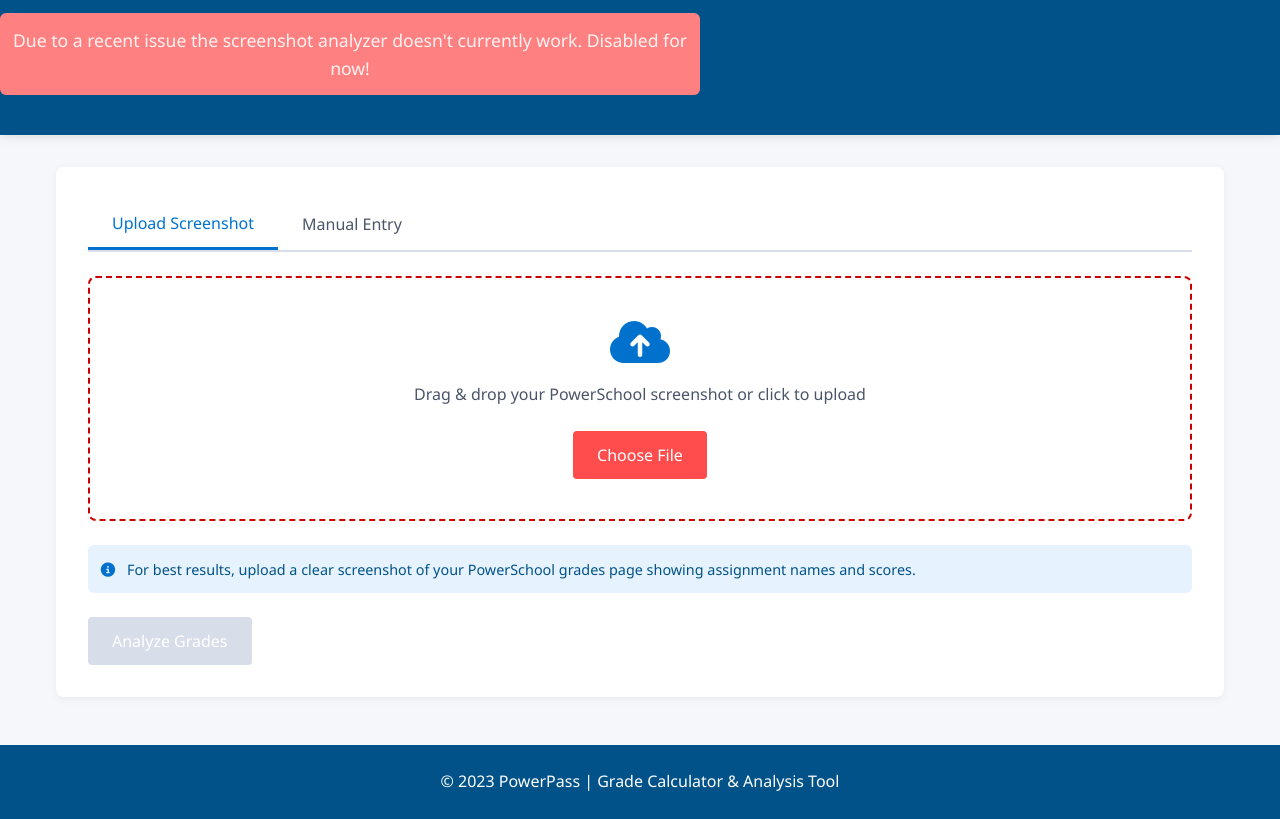
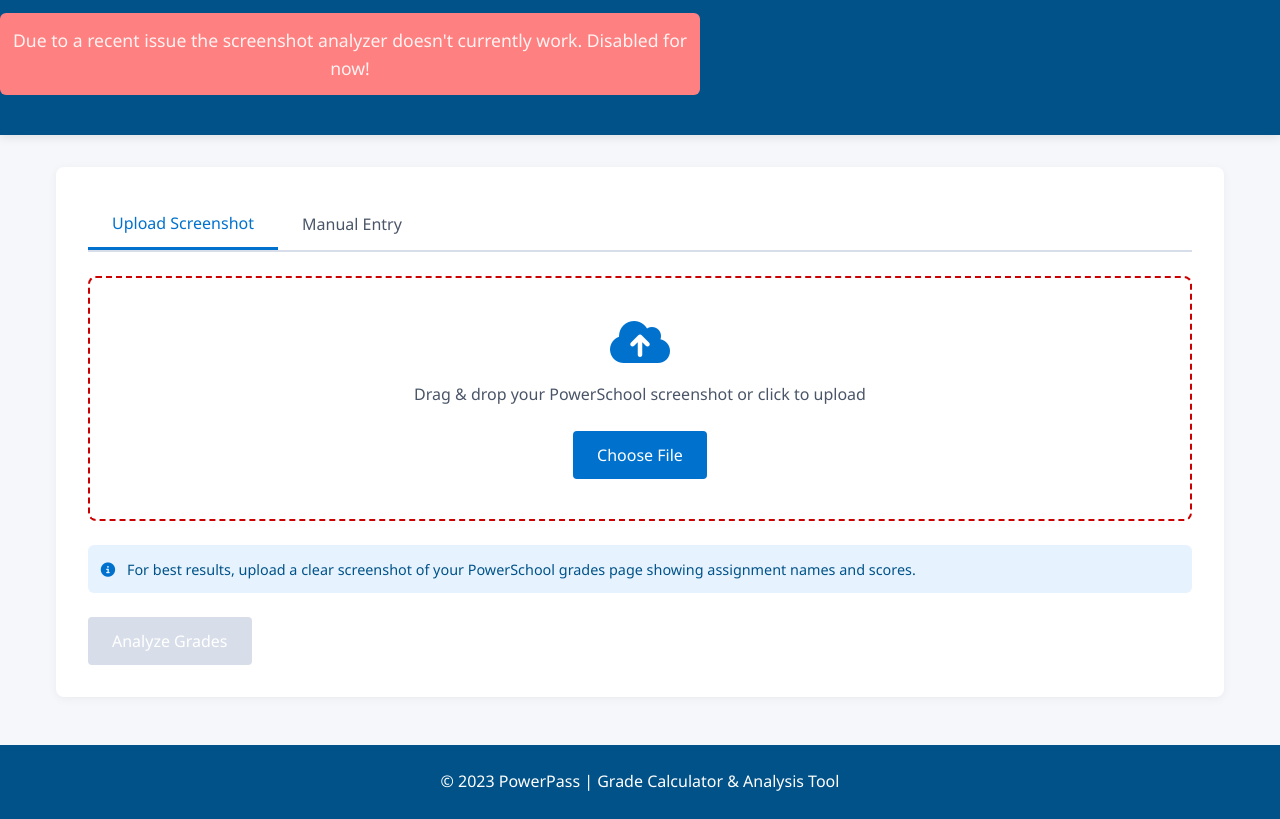
Before and after one commit to parkerrasys/PowerPass, a website: page index.html in a window 1280 px wide. Shown: the part 127-946 px from the top of the page. Drawn offline with nearby package versions, Linux system fonts and the light colour scheme.

Commit message:
Update style.css

```diff
--- a/style.css
+++ b/style.css
@@ -157,7 +157,7 @@
 }
 
 .primary-btn {
-  background-color: var(--secondary-red);
+  background-color: var(--secondary-blue);
   color: var(--white);
   border: none;
   padding: 0.8rem 1.5rem;
```
